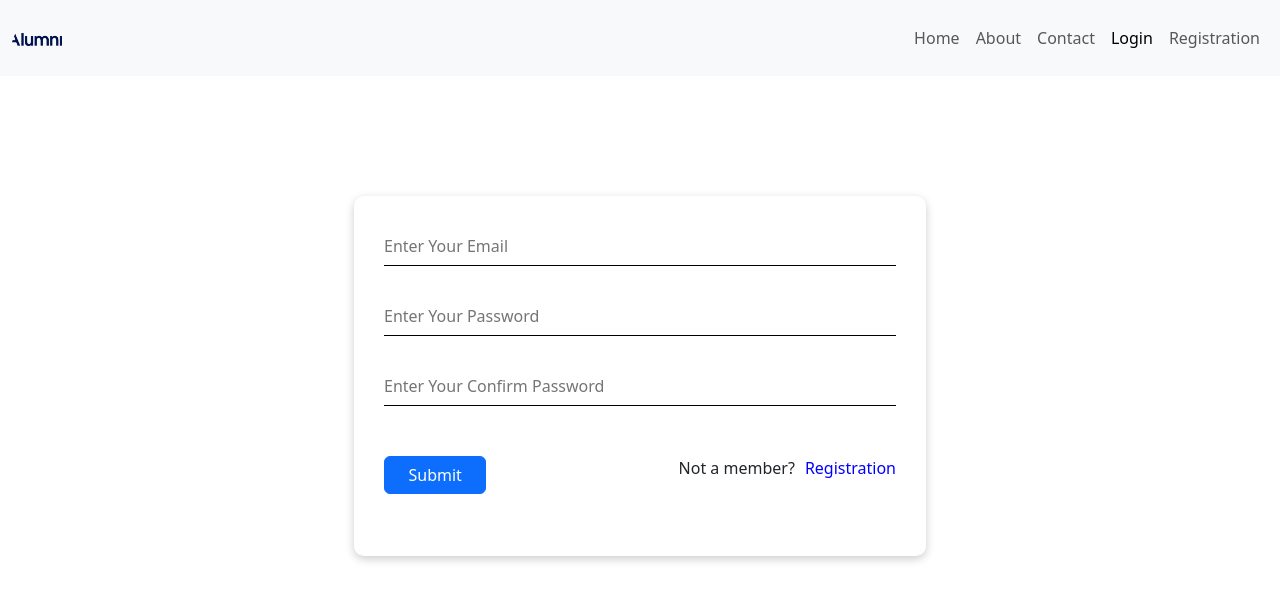
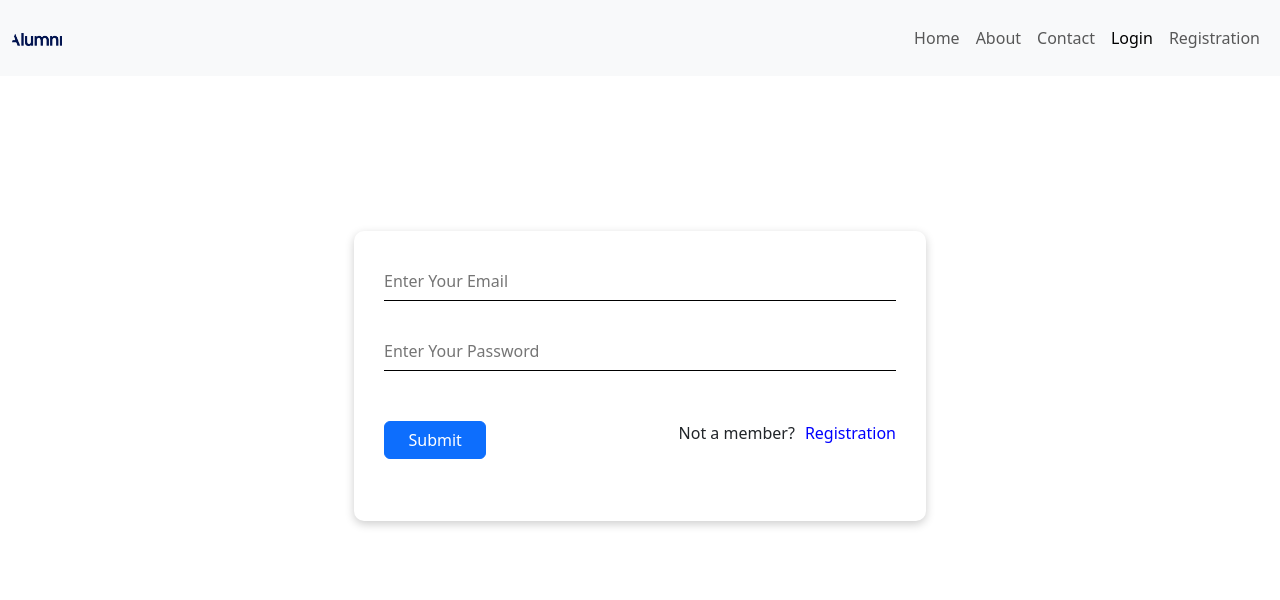
Before and after one commit to sabbir-62/MERN_Projects, a React (Vite) app in the folder Alumni/client/: page /login in a window 1280 px wide. Shown: the top 600 px of the page. Built offline with nearby package versions, Linux system fonts and the light colour scheme.

Commit message:
loginpage created successfully

```diff
--- a/Alumni/client/package.json
+++ b/Alumni/client/package.json
@@ -1,7 +1,6 @@
 {
   "name": "client",
   "private": true,
-  "proxy": "http://localhost:8000",
   "version": "0.0.0",
   "type": "module",
   "scripts": {
--- a/Alumni/client/src/pages/loginPage/LoginPage.jsx
+++ b/Alumni/client/src/pages/loginPage/LoginPage.jsx
@@ -1,25 +1,71 @@
-import './login.css'
-import { NavLink } from 'react-router-dom';
+import './login.css';
+import { useState } from 'react';
+import { NavLink, useNavigate } from 'react-router-dom';
 
 const LoginPage = () => {
-    const handleSubmit = () => {
+    const [state, setState] = useState({
+        email: "",
+        password: ""
+    });
 
+    const navigate = useNavigate(); // Call useNavigate as a function
+
+    const setValue = (key, value) => {
+        setState({
+            ...state,
+            [key] : value
+        })
+    }
+    const handleSubmit = async(e) => {
+        e.preventDefault();
+        const {email, password} = state;
+
+        // backend api endpoint
+        const url = "http://localhost:8000/api/v1/login";
+
+        // post data using fetch api
+        await fetch(url, {
+            method: "POST",
+            headers: {
+                "Content-Type" : "application/json"
+            },
+            body: JSON.stringify({
+                email, password
+            })
+        })
+       .then((response) => response.json())
+       .then((data) => {
+            if(data.message){
+                alert(data.message);
+                if(data.success == true){
+                    navigate('/');
+                }
+            }
+            else{
+                console.log("Something went wrong!")
+            }
+       })
+       .catch((error) => {
+        console.log(error)
+       })
+
+    // reset form field value with empty
+       setState({
+        email: '',
+        password: ''
+      });
     }
     return (
         <div className="registration">
             <div className="container login">
-                <form className="login-form" action="" onSubmit={handleSubmit}>
+                <form className="login-form" method='POST' onSubmit={handleSubmit}>
                     <div className="form-group">
                         <label htmlFor="email"></label>
-                        <input type="text" className='input-field' placeholder="Enter Your Email"/>
+                        <input type="text" className='input-field' autoComplete='off' value={state.email} onChange={(e) => {setValue("email", e.target.value)}} placeholder="Enter Your Email"/>
                     </div>
                     <div className="form-group">
                         <label htmlFor="password"></label>
-                        <input type="text" className='input-field' placeholder="Enter Your Password"/>
-                    </div>
-                    <div className="form-group">
-                        <label htmlFor="cpassword"></label>
-                        <input type="text" className='input-field' placeholder="Enter Your Confirm Password"/>
+                        <input type="text" className='input-field' autoComplete='off' value={state.password} onChange={(e) => {setValue("password", e.target.value)}} placeholder="Enter Your Password"/>
                     </div>
                     <div className="form-group">
                         <div className="button">
@@ -32,7 +78,6 @@ const LoginPage = () => {
                     </div>
                 </form>
             </div>
-
         </div>
     );
 };
--- a/Alumni/client/src/pages/registrationPage/RegistrationPage.jsx
+++ b/Alumni/client/src/pages/registrationPage/RegistrationPage.jsx
@@ -1,7 +1,7 @@
 // import section
 import './registration.css'
 import { useState } from 'react';
-import { NavLink } from 'react-router-dom';
+import { NavLink, useNavigate  } from 'react-router-dom';
 
 
 
@@ -15,6 +15,8 @@ const RegistrationPage = () => {
         password: "",
         confirmPassword: ""
     })
+
+    const navigate = useNavigate(); // Call useNavigate as a function
 
     // set state value
     const setValues = (key, value) => {
@@ -45,10 +47,13 @@ const RegistrationPage = () => {
        .then((response) => response.json())
        .then((data) => {
             if(data.message){
-                console.log(data.message)
+                alert(data.message);
+                if(data.success == true){
+                    navigate('/');
+                }
             }
             else{
-                console.log("no message")
+                alert("Something went wrong!")
             }
        })
        .catch((error) => {
```
Also changed, not shown: 1 other file (tests, documents, lock files or other folders).
